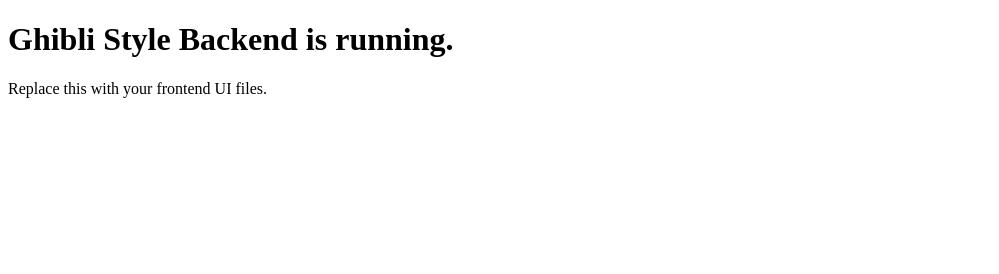
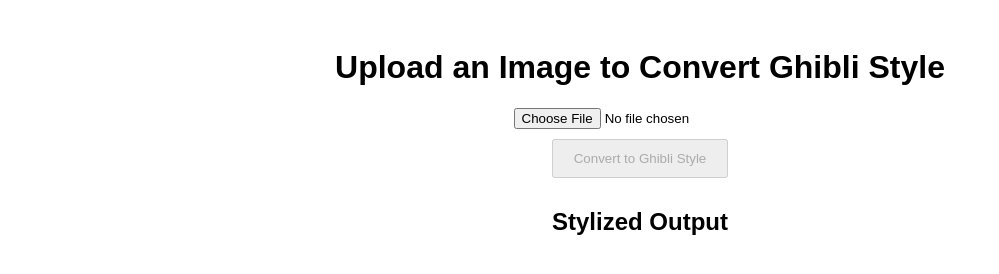
Before and after one commit to prahalad-S/ghibli, a website: page frontend/index.html in a window 1280 px wide. Shown: the whole page, without its empty margins (0-999 px from the left). Drawn offline with Linux system fonts and the light colour scheme.

Commit message:
Update index.html

```diff
--- a/frontend/index.html
+++ b/frontend/index.html
@@ -1,12 +1,30 @@
+
 <!DOCTYPE html>
 <html lang="en">
 <head>
-<meta charset="UTF-8" />
-<meta name="viewport" content="width=device-width, initial-scale=1" />
-<title>Ghibli Style App</title>
+  <meta charset="UTF-8" />
+  <meta name="viewport" content="width=device-width, initial-scale=1.0" />
+  <title>Ghibli Style Converter</title>
+  <style>
+    body { font-family: sans-serif; text-align: center; padding: 20px; }
+    img { max-width: 300px; margin: 10px; display: block; }
+    #output { margin-top: 20px; }
+    button { margin: 10px; padding: 10px 20px; }
+  </style>
 </head>
 <body>
-<h1>Ghibli Style Backend is running.</h1>
-<p>Replace this with your frontend UI files.</p>
+  <h1>Upload an Image to Convert Ghibli Style</h1>
+  <input type="file" id="uploadInput" />
+  <img id="preview" src="" alt="Image preview" style="display:none;" />
+  <div>
+    <button id="convertBtn" disabled>Convert to Ghibli Style</button>
+    <button id="saveBtn" style="display:none;">Save</button>
+  </div>
+  <div id="output">
+    <h2>Stylized Output</h2>
+    <img id="stylized" src="" alt="Stylized image" style="display:none;" />
+  </div>
+
+  <script src="main.js"></script>
 </body>
 </html>
```
